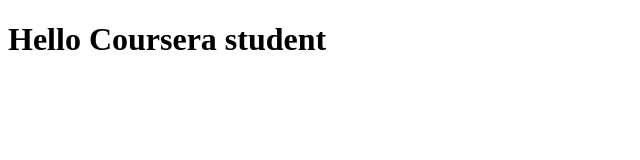
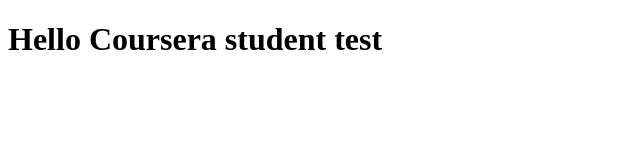
Before and after one commit to HaniFikir/Coursera, a plain HTML site: page index.html in a window 1280 px wide. Shown: the full height of the page, 0-640 px from the left. Drawn offline with Linux system fonts and the light colour scheme.

Commit message:
Next version of web file

```diff
--- a/index.html
+++ b/index.html
@@ -5,6 +5,6 @@
     <title>Hello Coursera</title>
   </head>
   <body>
-    <h1>Hello Coursera student</h1>
+    <h1>Hello Coursera student test</h1>
   </body>
 </html>
```
